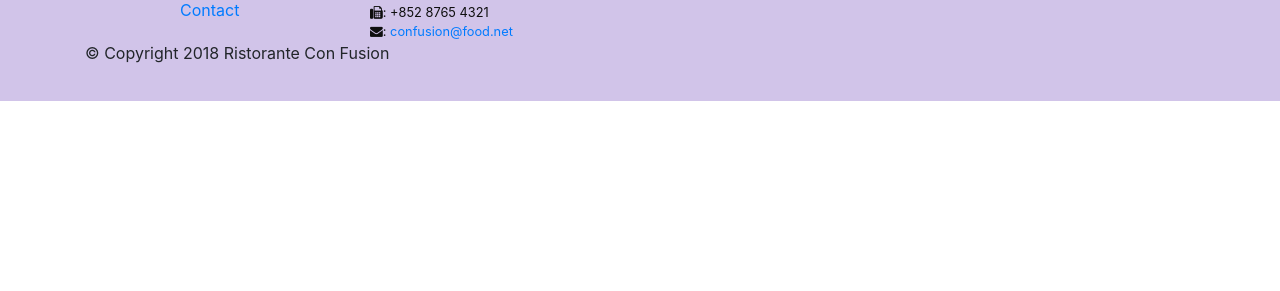
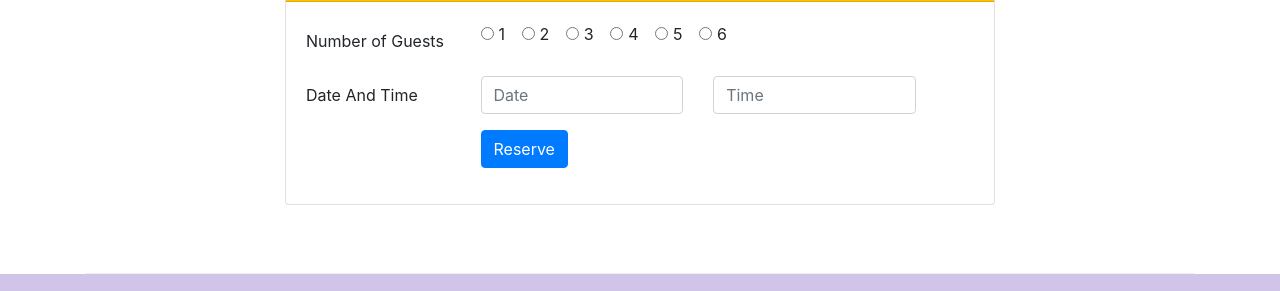
Before and after one commit to Shivam327/Con-Fusion, a website: page index.html in a window 1280 px wide. Shown: the part 1660-1951 px from the top of the page. Before the commit the page ends 1761 px from the top, so only its background shows below. Drawn offline with nearby package versions, Linux system fonts and the light colour scheme.

Commit message:
From and button added

```diff
--- a/index.html
+++ b/index.html
@@ -40,8 +40,11 @@
                     <h1>Ristorante con Fusion</h1>
                     <p>We take inspiration from the World's best cuisines, and create a unique fusion experience. Our lipsmacking creations will tickle your culinary senses!</p>
                 </div>
-                <div class="col-12 col-sm align-self-center">
+                <div class="col-12 col-sm-3 align-self-center">
                     <img src="img/logo.png" alt="logo" class="img-fluid">
+                </div>
+                <div class="col-12 col-sm-3 align-self-center">
+                   <a href="#formclick"><button type="button" class="btn btn-lg btn-warning btn-block align-items-center">Reserve Table</button></a>
                 </div>
             </div>
         </div>
@@ -69,8 +72,13 @@
                 <h3>This Month's Promotions</h3>
             </div>
             <div class="col col-sm col-md">
-                <h2>Weekend Grand Buffet</h2>
-                <p class="d-none d-sm-block">Featuring mouthwatering combinations with a choice of five different salads, six enticing appetizers, six main entrees and five choicest desserts. Free flowing bubbly and soft drinks. All for just $19.99 per person </p>
+                <div class="media">
+                    <div class="media-body">
+                        <h2 class="mt-0">Weekend Grand Buffet <span class="badge badge-danger">NEW</span></h2>
+                        <p class="d-none d-sm-block">Featuring mouthwatering combinations with a choice of five different salads, six enticing appetizers, six main entrees and five choicest desserts. Free flowing bubbly and soft drinks. All for just $19.99 per person </p>
+                    </div>
+                    <img src="img/buffet.png" alt="buffet" class="d-flex mr-3 img-thumpnail align-self-center">
+                </div>
             </div>
         </div>
 
@@ -88,6 +96,63 @@
                     </div>
                 </div>
             </div>
+        </div>
+
+        <div class="row row-content align-items-center" id="formclick">
+            <div class="col col-sm"></div>
+            <div class="col-12 col-sm-8">
+                <div class="card">
+                    <h3 class="card-header bg-warning text-white">Reserve a Table</h3>
+                    <div class="card-body">
+                        <form action="#">
+                        <div class="form-group row">
+                            <label for="guestnum" class="col-12 col-md-3 col-form-label">Number of Guests</label>
+                            <div class="col-12 col-md-9">
+                                <div class="form-check form-check-inline">
+                                    <input class="form-check-input" type="radio" name="num" id="num1" value="option1">
+                                    <label class="form-check-label" for="guestnum">1</label>
+                                </div>
+                                <div class="form-check form-check-inline">
+                                    <input class="form-check-input" type="radio" name="num" id="num2" value="option2">
+                                    <label class="form-check-label" for="guestnum">2</label>
+                                </div>
+                                <div class="form-check form-check-inline">
+                                    <input class="form-check-input" type="radio" name="num" id="num3" value="option3">
+                                    <label class="form-check-label" for="guestnum">3</label>
+                                </div>
+                                <div class="form-check form-check-inline">
+                                    <input class="form-check-input" type="radio" name="num" id="num4" value="option4">
+                                    <label class="form-check-label" for="guestnum">4</label>
+                                </div>
+                                <div class="form-check form-check-inline">
+                                    <input class="form-check-input" type="radio" name="num" id="num5" value="option5">
+                                    <label class="form-check-label" for="guestnum">5</label>
+                                </div>
+                                <div class="form-check form-check-inline">
+                                    <input class="form-check-input" type="radio" name="num" id="num6" value="option6">
+                                    <label class="form-check-label" for="guestnum">6</label>
+                                </div>
+                            </div>
+                        </div>
+                        <div class="form-group row">
+                            <label for="time" class="col-12 col-md-3 col-form-label">Date And Time</label>
+                            <div class="col-12 col-md-4">
+                                <input type="text" class="form-control" id="date" name="date" placeholder="Date">
+                            </div>
+                            <div class="col-12 col-md-4">
+                                <input type="text" class="form-control" id="time" name="time" placeholder="Time">
+                            </div>
+                        </div>
+                        <div class="form-group row">
+                            <div class="offset-md-3 col-md-10">
+                                <button type="submit" class="btn btn-primary">Reserve</button>
+                            </div>
+                        </div>
+                        </form>
+                    </div>
+                </div>
+            </div>
+            <div class="col col-sm"></div>
         </div>
     </div>
 
```
